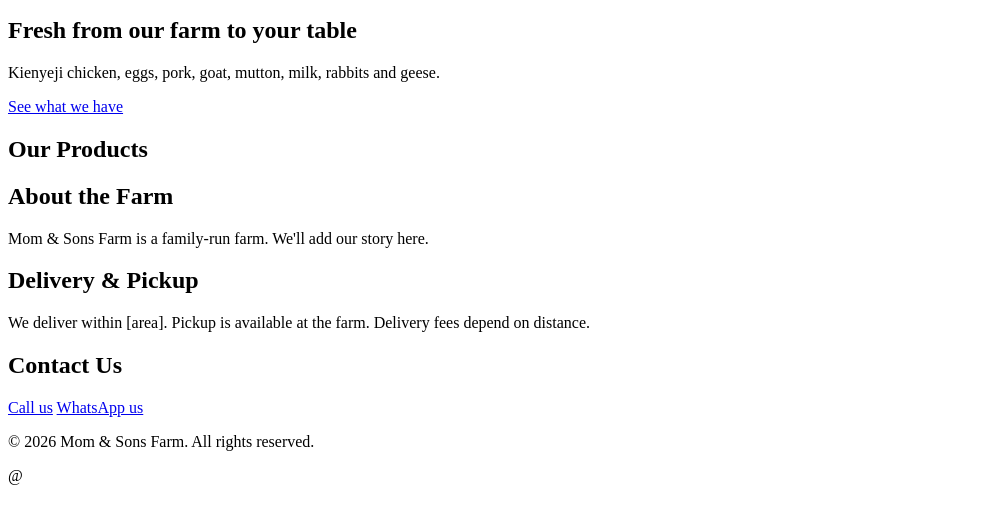
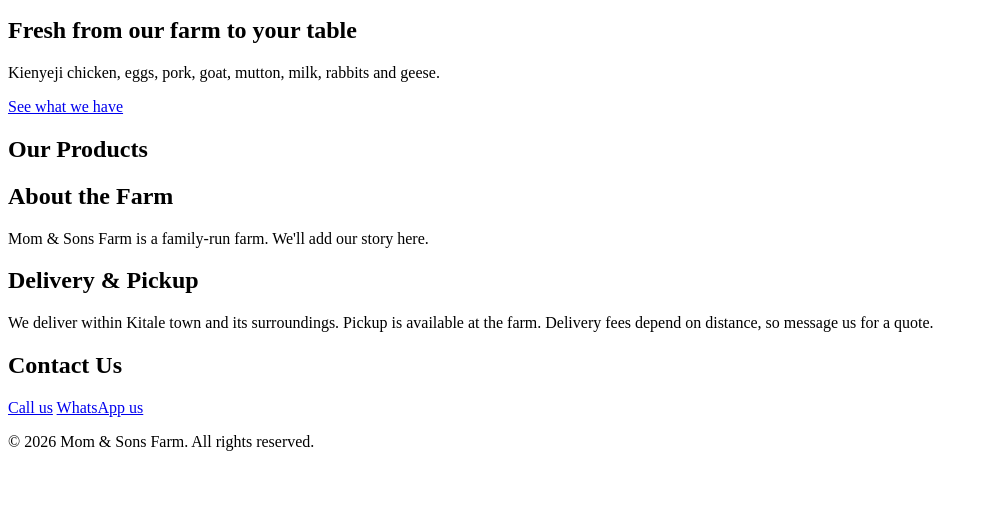
Before and after one commit to BradleyMaliro/mom-and-sons-farm, a plain HTML site: page index.html in a window 1280 px wide. Shown: the part 47-570 px from the top of the page, without its empty margins (0-984 px from the left). Drawn offline with Linux system fonts and the light colour scheme.

Commit message:
Add base styling and Kitale delivery info

```diff
--- a/index.html
+++ b/index.html
@@ -4,6 +4,7 @@
     <meta charset="UTF-8">
     <meta name="viewport" content="width=device-width, initial-scale=1.0">
   <title>Mom &amp; Sons Farm | Fresh Kienyeji Chicken, Eggs &amp; Livestock</title>
+  <meta name="description" content="Mom &amp; Sons Farm in Kitale. Fresh kienyeji chicken, eggs, pork, goat, mutton, milk, rabbits and geese. Order by WhatsApp.">
   <link rel="stylesheet" href="css/styles.css">
 </head>
 <body>
@@ -38,7 +39,7 @@
 
         <section id="delivery">
       <h2>Delivery &amp; Pickup</h2>
-      <p>We deliver within [area]. Pickup is available at the farm. Delivery fees depend on distance.</p>
+      <p>We deliver within Kitale town and its surroundings. Pickup is available at the farm. Delivery fees depend on distance, so message us for a quote.</p>
     </section>
 
     <section id="contact">
@@ -54,4 +55,4 @@
   <script src="js/main.js"></script>
 
 </body>
-</html>@
+</html>
```
